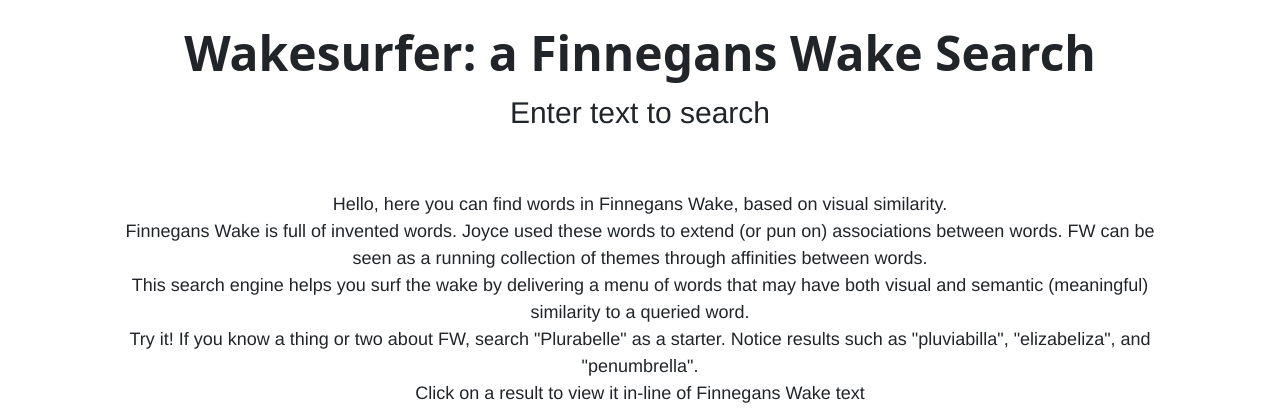
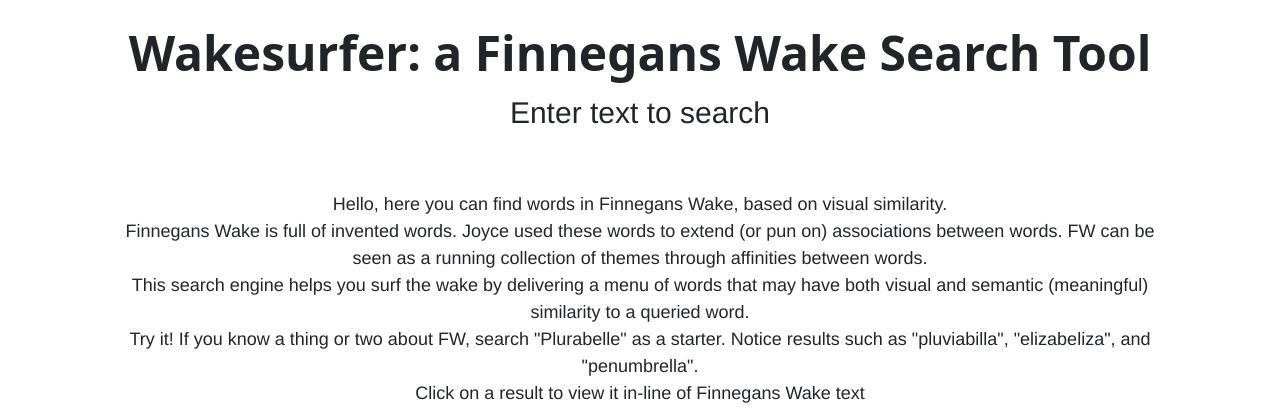
Before and after one commit to sdot61/fw, a Flask app: page / in a window 1280 px wide. Shown: the top 420 px of the page. Run offline with Flask 2, Linux system fonts and the light colour scheme; parts of the project's set-up code (start-up, migrations or seed data) failed here and were passed over; some libraries are stand-ins or nearby versions.

Commit message:
Update index.html

```diff
--- a/templates/index.html
+++ b/templates/index.html
@@ -10,7 +10,7 @@
     <body>
         <div class="container">
             <div class="row px-4 py-4 text-center">
-                <h1 class="display-5 fw-bold">Wakesurfer: a Finnegans Wake Search</h1>
+                <h1 class="display-5 fw-bold">Wakesurfer: a Finnegans Wake Search Tool</h1>
                 <p class="lead mb-2"> Enter text to search</p>
             </div>
             <div class="row px-4 py-4 text-center">
```
